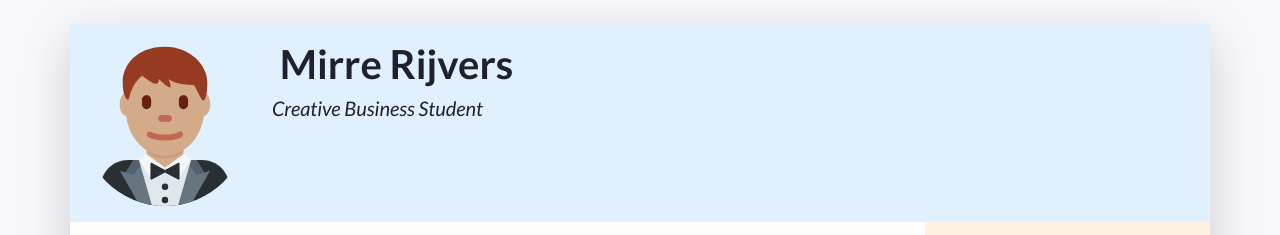
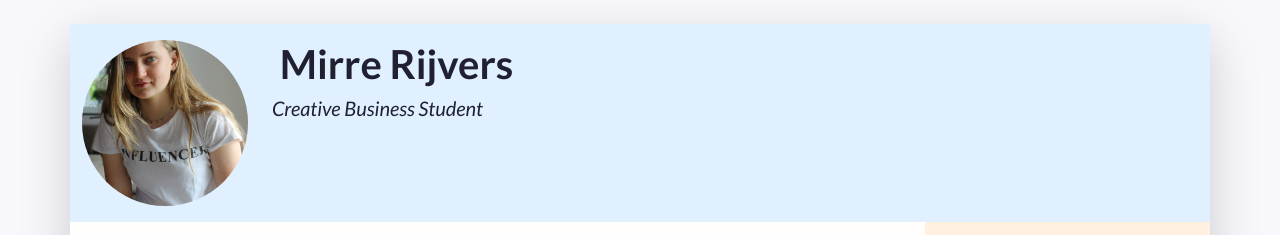
Before and after one commit to mirrerijvers/PRJ4-resume-try2, a plain HTML site: page index.html in a window 1280 px wide. Shown: the top 235 px of the page. Drawn offline with nearby package versions, Linux system fonts and the light colour scheme.

Commit message:
profile picture
profile picture geadd

```diff
--- a/index.html
+++ b/index.html
@@ -48,7 +48,7 @@
             "w-100" makes sure the image takes the full width of the column it's in
             "rounded-circle" cuts a circle around the image
           -->
-          <img class="w-100 rounded-circle my-3" src="images/portrait.svg" alt="Portrait of Firstname Lastname" width="160">
+          <img class="w-100 rounded-circle my-3" src="images/IMG_9878 (3).JPG" alt="Portrait of Firstname Lastname" width="160">
         </div>
         <!--
           A container to wrap around your name and tagline. Full-width at small size, then columns of increasing size.
```
